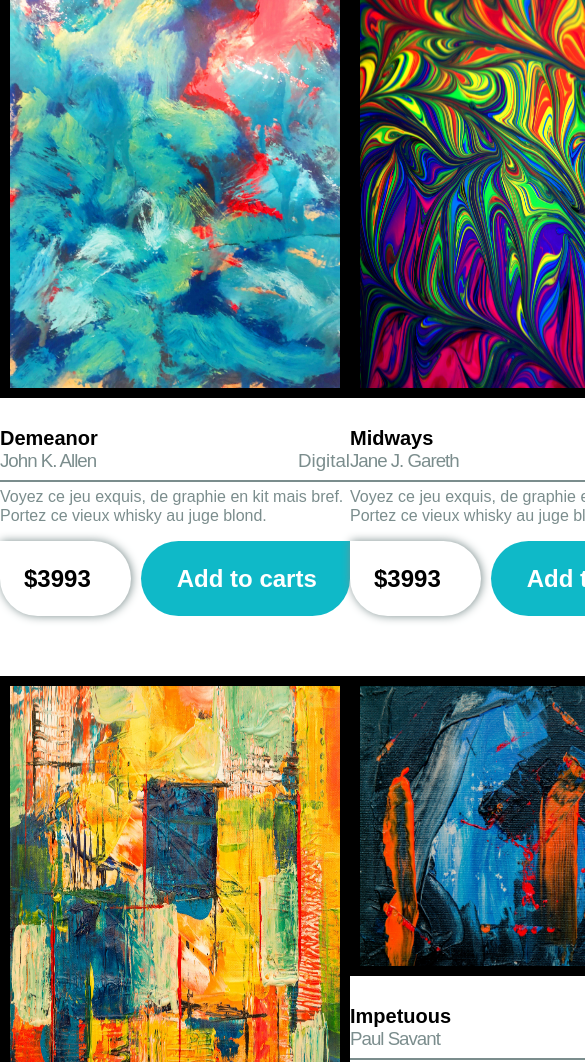
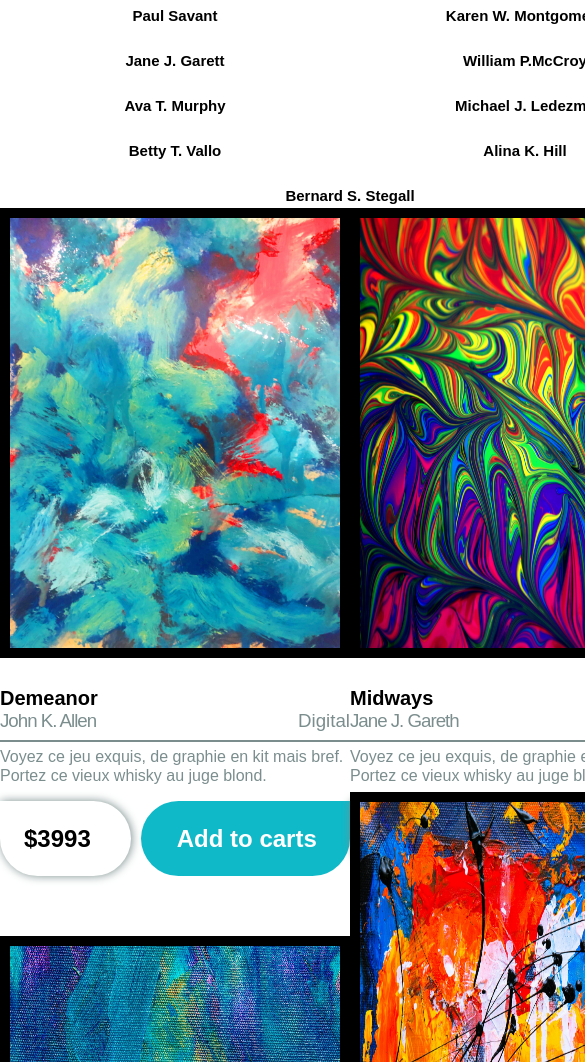
Before and after one commit to Preshy-Jones/Art-Scope, a plain HTML site: page index.html in a window 390 px wide. Shown: the part 716-1778 px from the top of the page, 585 px wide, since content can reach past the window. Drawn offline with Linux system fonts and the light colour scheme; a web font is replaced by a local one.

Commit message:
media queries

```diff
--- a/style.css
+++ b/style.css
@@ -338,6 +338,158 @@ body {
     .search-box{
         width: 20em;
     }
-    .form{
+    .container-2{
+        display: grid;
+        grid-template-columns: 1fr 1fr;
+        grid-template-rows: 200px 1fr 1fr 1fr;
     }
+    .artists{
+        justify-self: stretch;
+        grid-column: 1/3;
+        grid-row: 1/2;
+        display: grid;
+        grid-template-columns: repeat(6, 1fr);
+        grid-template-rows: 1fr 1fr 1fr;
+    }
+    #header{
+        grid-column: 1/7;
+        grid-row: 1/2;
+        margin: 0;
+    }
+    .artists h2{
+        justify-self: center;
+        align-self: start;
+        margin: 0;
+    }
+    .artists h2:nth-child(2){
+        grid-column: 1/2;
+        /* position: relative;
+        bottom: 10rem; */
+    }
+    .artists h2:nth-child(3){
+        grid-column: 2/4;
+        grid-row: 2/3;
+        /* position: relative;
+        bottom: 10rem; */
+    }
+    .artists h2:nth-child(4){
+        grid-column: 4/5;
+        grid-row: 2/3;
+        /* position: relative;
+        bottom: 10rem; */
+    }
+    .artists h2:nth-child(5){
+        grid-column: 5/7;
+        grid-row: 2/3;
+        /* position: relative;
+        bottom: 10rem; */
+    }
+    .artists h2:nth-child(6){
+        grid-column: 1/3;
+        /* position: relative;
+        bottom: 20rem; */
+    }
+    .artists h2:nth-child(7){
+        grid-column: 3/5;
+        /* position: relative;
+        bottom: 20rem; */
+    }
+    .artists h2:nth-child(8){
+        grid-column: 5/7;
+        /* position: relative;
+        bottom: 20rem; */
+    }
+    .artists h2:nth-child(9){
+        grid-column: 2/4;
+        grid-row: 4/5;
+        /* position: relative;
+        bottom: 30rem; */
+    }
+    .artists h2:nth-child(10){
+        grid-column: 4/6;
+        grid-row: 4/5;
+        /* position: relative;
+        bottom: 30rem; */
+    }
+
 }
+
+@media (max-width:722px){
+    .artists{
+        display: grid;
+        grid-template-columns: 1fr 1fr;
+        grid-template-rows: repeat(6, 1fr);
+    }
+
+    #header{
+        grid-column: 1/3;
+        grid-row: 1/2;
+        margin: 0;
+    }
+    .container-2{
+        display: grid;
+        grid-template-columns: 1fr 1fr;
+        grid-template-rows: 200px 1fr 1fr 1fr;
+    }
+
+    .artists h2{
+        justify-self: center;
+        align-self: start;
+        margin: 0;
+    }
+    .artists h2:nth-child(2){
+        grid-column: 1/2;
+        grid-row: 2/3;
+        /* position: relative;
+        bottom: 10rem; */
+    }
+    .artists h2:nth-child(3){
+        grid-column: 2/3;
+        grid-row: 2/3;
+        /* position: relative;
+        bottom: 10rem; */
+    }
+    .artists h2:nth-child(4){
+        grid-column: 1/2;
+        grid-row: 3/4;
+        /* position: relative;
+        bottom: 10rem; */
+    }
+    .artists h2:nth-child(5){
+        grid-column: 2/3;
+        grid-row: 3/4;
+        /* position: relative;
+        bottom: 10rem; */
+    }
+    .artists h2:nth-child(6){
+        grid-column: 1/2;
+        grid-row: 4/5;
+        /* position: relative;
+        bottom: 20rem; */
+    }
+    .artists h2:nth-child(7){
+        grid-column: 2/3;
+        grid-row: 4/5;
+        /* position: relative;
+        bottom: 20rem; */
+    }
+    .artists h2:nth-child(8){
+        grid-column: 1/2;
+        grid-row: 5/6;
+        /* position: relative;
+        bottom: 20rem; */
+    }
+    .artists h2:nth-child(9){
+        grid-column: 2/3;
+        grid-row: 5/6;
+        /* position: relative;
+        bottom: 30rem; */
+    }
+    .artists h2:nth-child(10){
+        grid-column: 1/3;
+        grid-row: 6/7;
+        /* position: relative;
+        bottom: 30rem; */
+    }
+
+}
```
